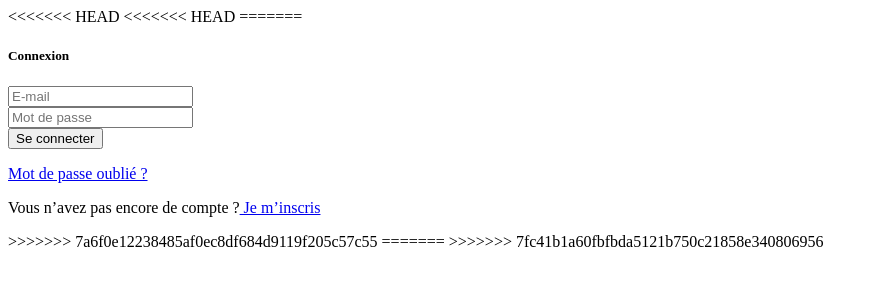
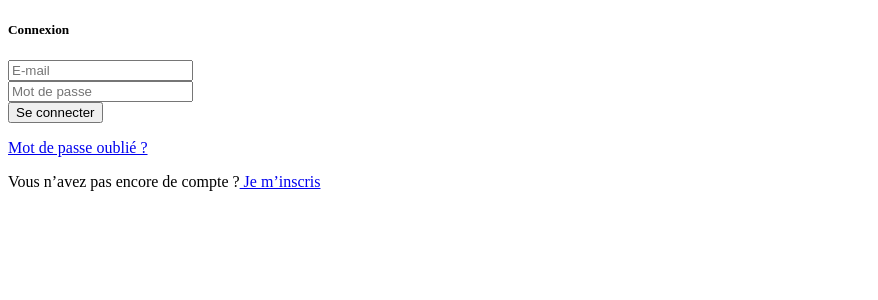
Before and after one commit to Zakaria-mrbt/FashionBookParis, a Symfony app: template templates/home/index.html.twig in a window 1280 px wide. Shown: the top 300 px of the page, without its empty margins (0-878 px from the left). Run offline with Twig, Linux system fonts and the light colour scheme; the template is opened without the code that fills it, so the values that code supplies are empty; some libraries are stand-ins or nearby versions.

Commit message:
correction home template

```diff
--- a/templates/home/index.html.twig
+++ b/templates/home/index.html.twig
@@ -4,14 +4,6 @@
 
 {% block body %}
 
-<<<<<<< HEAD
-<<<<<<< HEAD
-=======
 {% include 'login/index.html.twig' %}
->>>>>>> 7a6f0e12238485af0ec8df684d9119f205c57c55
-=======
-
->>>>>>> 7fc41b1a60fbfbda5121b750c21858e340806956
-
 
 {% endblock %}
```
